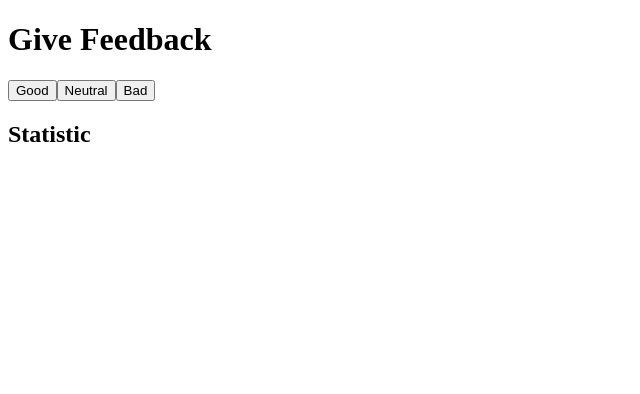
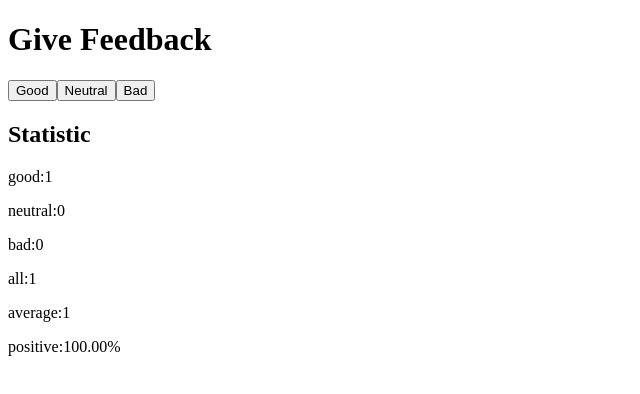
Before and after one commit to Valentina15-lopez/fullstackopen, a React (Create React App) app in the folder part1/unicafe/: page / in a window 1280 px wide. Both pictures are taken after a click on the button "Good". Shown: the top 394 px of the page, without its empty margins (0-640 px from the left). Built offline with nearby package versions, Linux system fonts and the light colour scheme.

Commit message:
part 1.10

```diff
--- a/part1/unicafe/src/App.jsx
+++ b/part1/unicafe/src/App.jsx
@@ -1,9 +1,11 @@
 import { useState } from "react";
 
 const StatisticLine = ({ text, value }) => {
-  <p>
-    {text}:{value}
-  </p>;
+  return (
+    <p>
+      {text}:{value}
+    </p>
+  );
 };
 
 const Statistics = ({ good, bad, neutral }) => {
```
